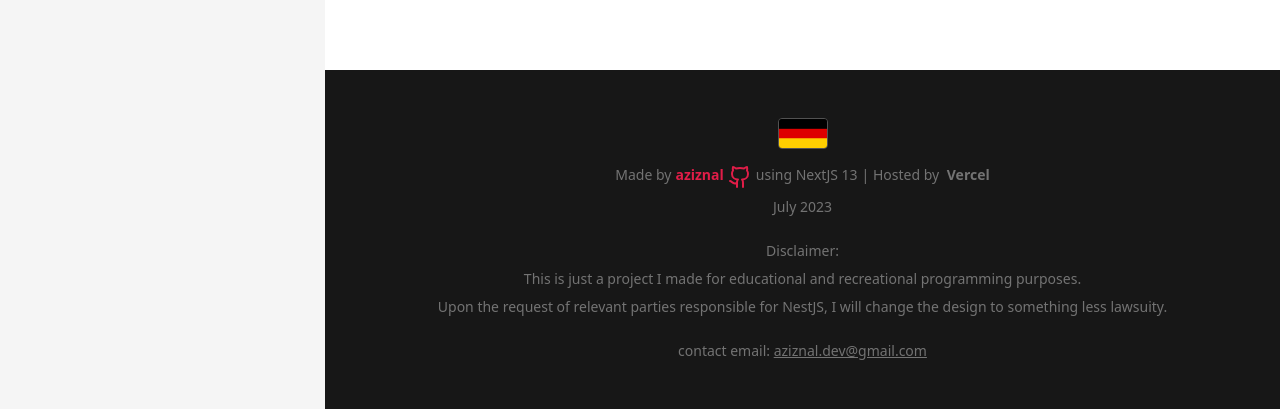
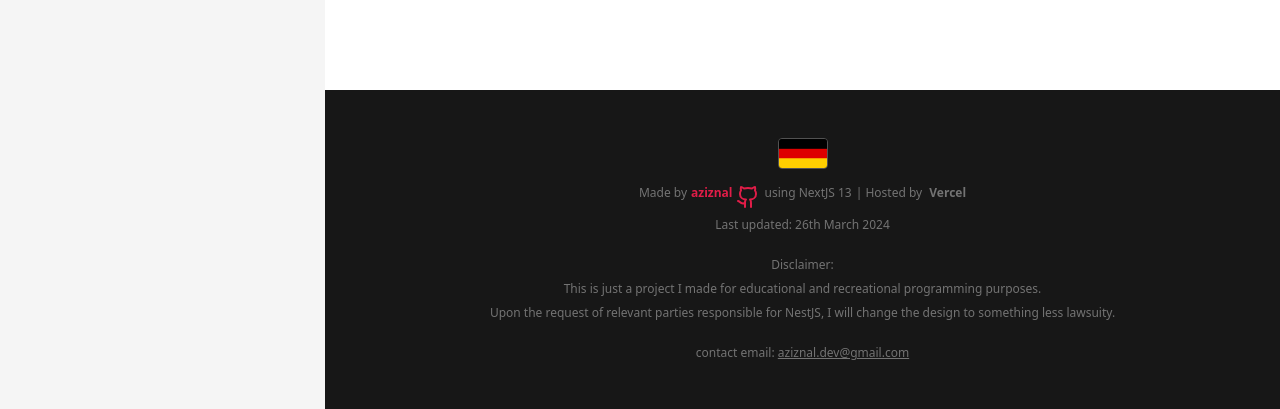
Before and after one commit to aziznal/german-docs, a Next.js app: page / in a window 1280 px wide. Shown: the part 391-800 px from the top of the page. Built offline with nearby package versions, Linux system fonts and the light colour scheme; no server answers.

Commit message:
update footer

```diff
--- a/src/components/footer.tsx
+++ b/src/components/footer.tsx
@@ -10,7 +10,7 @@ const Footer = forwardRef<HTMLElement, React.HTMLAttributes<HTMLElement>>(
         {...props}
         ref={ref}
         className={cn(
-          `flex flex-col items-center justify-center gap-2 bg-neutral-900 dark:bg-neutral-950 px-4 py-12 text-center text-sm text-neutral-500`,
+          `flex flex-col items-center justify-center gap-2 bg-neutral-900 px-4 py-12 text-center text-xs text-neutral-500 dark:bg-neutral-950`,
           className,
         )}
       >
@@ -42,7 +42,7 @@ const Footer = forwardRef<HTMLElement, React.HTMLAttributes<HTMLElement>>(
           </p>
         </div>
 
-        <p>July 2023</p>
+        <p>Last updated: 26th March 2024</p>
 
         <p className="mt-4">Disclaimer:</p>
 
```
